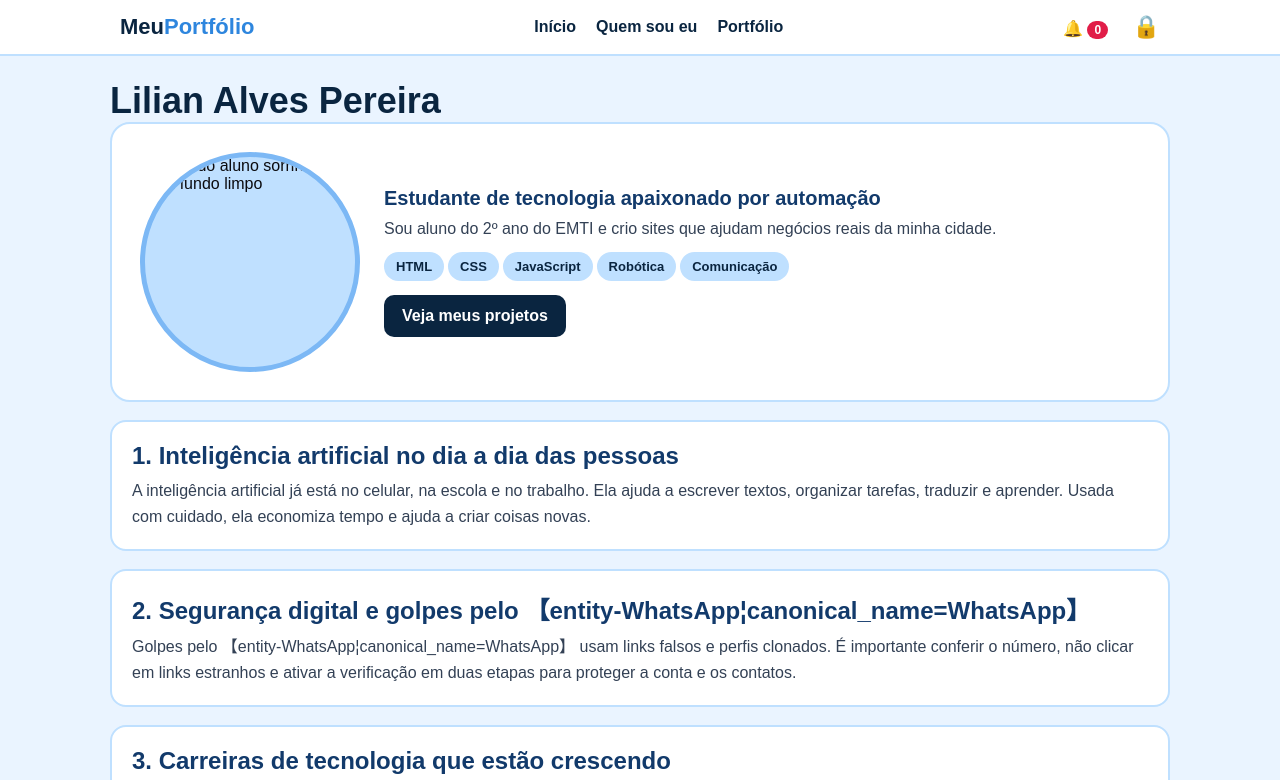
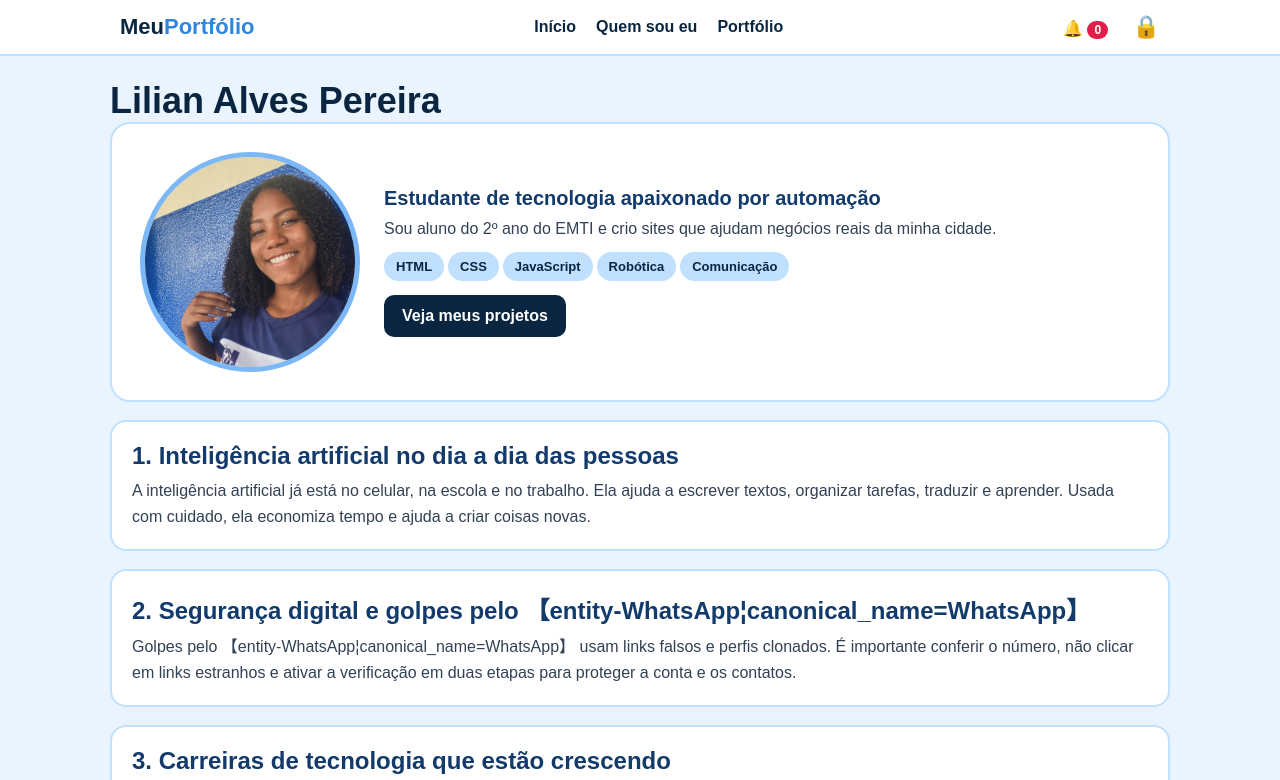
Before and after one commit to lilian10604062-glitch/Portf-lio, a plain HTML site: page index.html in a window 1280 px wide. Shown: the top 780 px of the page. Drawn offline with Linux system fonts and the light colour scheme; no server answers.

Commit message:
Update index.html

```diff
--- a/index.html
+++ b/index.html
@@ -18,7 +18,7 @@
 <main>
 <h1>Lilian Alves Pereira</h1>
 <div class="hero">
-<img src="img/590411246_18052281818666998_7857910051733840509_n.webp" alt="Foto do aluno sorrindo com fundo limpo">
+<img src="590411246_18052281818666998_7857910051733840509_n.webp" alt="Foto do aluno sorrindo com fundo limpo">
 <div><h2 style="font-size:20px;color:#123A6B">Estudante de tecnologia apaixonado por automação</h2>
 <p>Sou aluno do 2º ano do EMTI e crio sites que ajudam negócios reais da minha cidade.</p>
 <span class="chip">HTML</span><span class="chip">CSS</span><span class="chip">JavaScript</span><span class="chip">Robótica</span><span class="chip">Comunicação</span><br>
```
